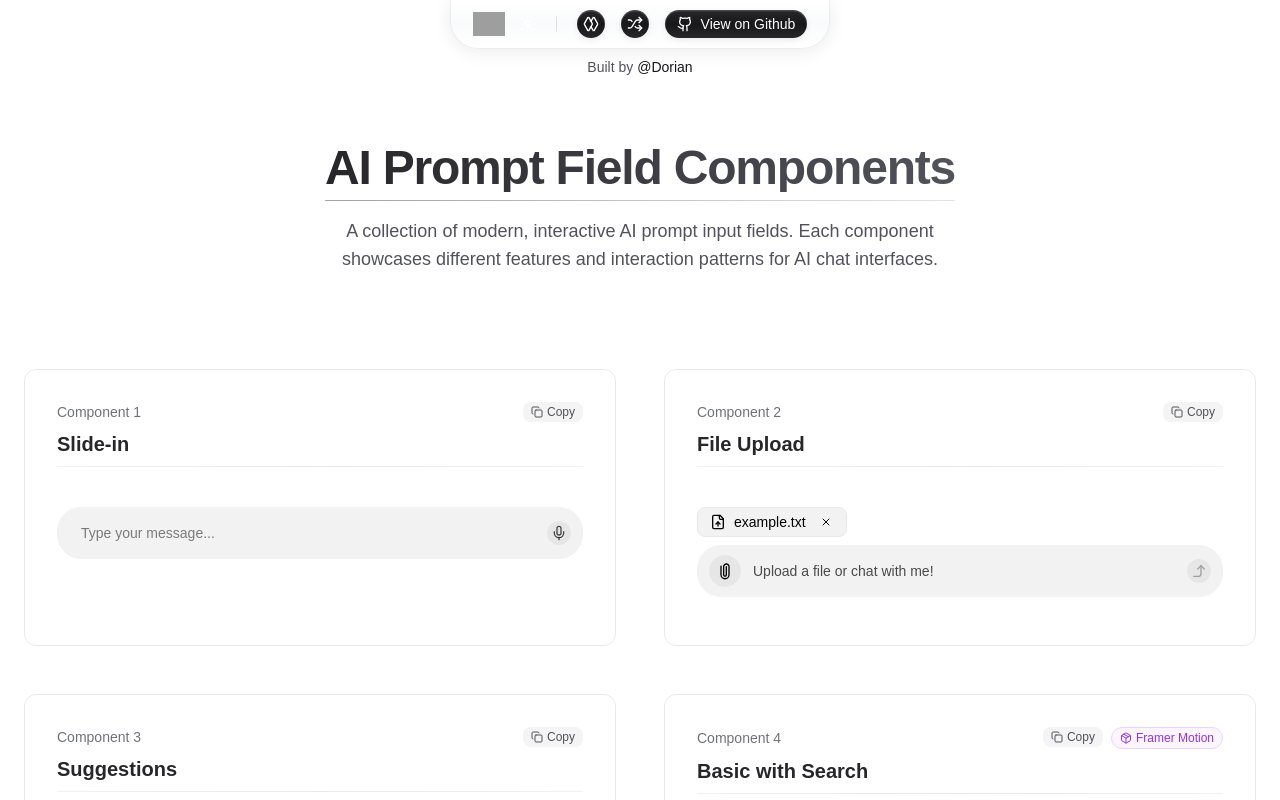
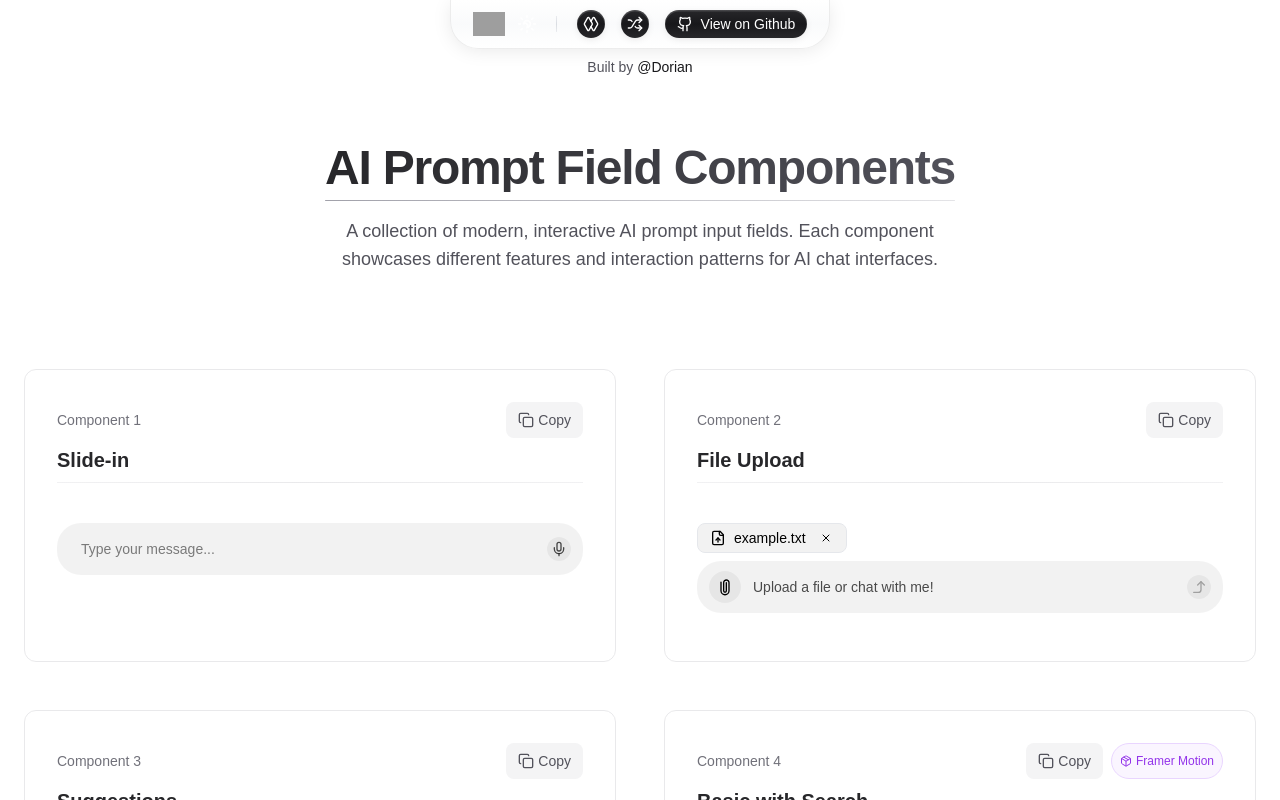
Before and after one commit to syntax-syndicate/kokonut-ui-components, a Next.js app: page / in a window 1280 px wide. Shown: the top 800 px of the page. Built offline with nearby package versions, Linux system fonts and the light colour scheme; grey boxes are pictures that could not be loaded.

Commit message:
remove api and add server action

```diff
--- a/app/api/components/route.ts
+++ /dev/null
@@ -1,33 +0,0 @@
-import { NextResponse } from "next/server";
-
-import fs from "fs";
-import path from "path";
-
-export async function GET(request: Request) {
-    const searchParams = new URL(request.url).searchParams;
-    const fileName = searchParams.get("fileName");
-
-    if (!fileName) {
-        return NextResponse.json(
-            { error: "fileName is required" },
-            { status: 400 }
-        );
-    }
-
-    const componentsList = fs.readdirSync(
-        path.join(process.cwd(), "components", "custom")
-    );
-
-    if (!componentsList.includes(fileName)) {
-        return NextResponse.json({ error: "File not found" }, { status: 404 });
-    }
-
-    const filePath = path.join(process.cwd(), "components", "custom", fileName);
-
-    try {
-        const text = fs.readFileSync(filePath, "utf-8");
-        return NextResponse.json({ text });
-    } catch (error) {
-        return NextResponse.json({ error: "File not found" }, { status: 404 });
-    }
-}
--- /dev/null
+++ b/app/global-error.tsx
@@ -0,0 +1,22 @@
+"use client"; // Error boundaries must be Client Components
+
+export default function GlobalError({
+    error,
+    reset,
+}: {
+    error: Error & { digest?: string };
+    reset: () => void;
+}) {
+    console.log(error);
+    return (
+        <html lang="en">
+            <body>
+                <h2>Something went wrong!</h2>
+                <p>{error.message}</p>
+                <button type="button" onClick={() => reset()}>
+                    Try again
+                </button>
+            </body>
+        </html>
+    );
+}
--- a/app/page.tsx
+++ b/app/page.tsx
@@ -3,6 +3,8 @@
 import { useState } from "react";
 import { Header } from "@/components/header";
 import { MenuSidebar } from "@/components/menu-sidebar";
+
+import AIInput_01 from "@/components/custom/ai-input-01";
 import AIInput_02 from "@/components/custom/ai-input-02";
 import AIInput_04 from "@/components/custom/ai-input-04";
 import AIInput_05 from "@/components/custom/ai-input-05";
@@ -17,7 +19,6 @@ import AIInput_13 from "@/components/custom/ai-input-13";
 import AIInput_14 from "@/components/custom/ai-input-14";
 import AIInput_15 from "@/components/custom/ai-input-15";
 import AIInput_16 from "@/components/custom/ai-input-16";
-import AIInput_01 from "@/components/custom/ai-input-01";
 import AIInput_03 from "@/components/custom/ai-input-03";
 import AIInput_17 from "@/components/custom/ai-input-17";
 import AIInput_19 from "@/components/custom/ai-input-19";
--- a/components/ComponentItem.tsx
+++ b/components/ComponentItem.tsx
@@ -1,5 +1,7 @@
+import { getComponent } from "@/lib/action";
 import { CopyWrapper } from "@/lib/copy-wrapper";
 import { Package } from "lucide-react";
+import { useEffect, useState, useTransition } from "react";
 
 interface ComponentItemProps {
     item: {
@@ -12,6 +14,26 @@ interface ComponentItemProps {
 }
 
 export function ComponentItem({ item }: ComponentItemProps) {
+    const [isLoading, startTransition] = useTransition();
+    const [rawText, setRawText] = useState("");
+    useEffect(() => {
+        try {
+            startTransition(async () => {
+                /**
+                 * Call server action
+                 */
+                const component = await getComponent(item.fileName);
+                setRawText(component);
+                /**
+                 * Simulate for animation.
+                 */
+                await new Promise((resolve) => setTimeout(resolve, 1000));
+            });
+        } catch (err) {
+            console.error("Failed to copy:", err);
+        }
+    }, [item]);
+
     return (
         <div
             id={`component-${item.id}`}
@@ -26,12 +48,12 @@ export function ComponentItem({ item }: ComponentItemProps) {
                             Component {item.id + 1}
                         </h3>
                         <div className="block sm:hidden">
-                            <CopyWrapper text={item.fileName} />
+                            <CopyWrapper text={rawText} />
                         </div>
                     </div>
                     <div className="flex flex-wrap gap-2">
                         <div className="hidden sm:block">
-                            <CopyWrapper text={item.fileName} />
+                            <CopyWrapper text={rawText} />
                         </div>
                         {item.dependencies && (
                             <div className="flex flex-wrap gap-1">
--- a/components/ViewComponents.tsx
+++ b/components/ViewComponents.tsx
@@ -1,3 +1,4 @@
+import { Suspense } from "react";
 import { ComponentItem } from "./ComponentItem";
 
 interface Component {
@@ -14,10 +15,12 @@ interface ViewComponentsProps {
 
 export function ViewComponents({ components }: ViewComponentsProps) {
     return (
-        <div className="grid grid-cols-1 md:grid-cols-2 gap-8 sm:gap-12 w-full">
-            {components.map((item) => (
-                <ComponentItem key={item.id} item={item} />
-            ))}
-        </div>
+        <Suspense fallback={null}>
+            <div className="grid grid-cols-1 md:grid-cols-2 gap-8 sm:gap-12 w-full">
+                {components.map((item) => (
+                    <ComponentItem key={item.id} item={item} />
+                ))}
+            </div>
+        </Suspense>
     );
 }
--- /dev/null
+++ b/lib/action.ts
@@ -0,0 +1,14 @@
+"use server";
+
+import path from "path";
+import { promises as fs } from 'fs';
+
+
+export async function getComponent(fileName: string) {
+    const prePath = path.join(process.cwd(), "components", "custom");
+
+    const file = await fs.readFile(path.join(prePath, fileName), "utf-8");
+
+
+    return file;
+}
--- a/lib/copy-button.tsx
+++ b/lib/copy-button.tsx
@@ -1,30 +1,23 @@
 import { Copy, Check } from "lucide-react";
 
 interface CopyButtonProps {
-    onClick: () => void;
-    isCopied: boolean;
+    onClick?: () => void;
 }
 
-export function CopyButton({ onClick, isCopied }: CopyButtonProps) {
+export function CopyButton({ onClick }: CopyButtonProps) {
     return (
         <button
             type="button"
             onClick={onClick}
-            className="relative flex items-center gap-1 px-2 py-0.5 rounded-lg text-xs
+            className="relative flex items-center gap-1 px-3 py-2 rounded-lg text-sm
                 bg-zinc-100 hover:bg-zinc-200 dark:bg-zinc-800 dark:hover:bg-zinc-700
-                text-zinc-600 dark:text-zinc-400 transition-colors"
+                text-zinc-600 dark:text-zinc-400 transition-colors
+                touch-manipulation"
         >
-            {isCopied ? (
-                <>
-                    <Check className="w-3 h-3" />
-                    Copied!
-                </>
-            ) : (
-                <>
-                    <Copy className="w-3 h-3" />
-                    Copy
-                </>
-            )}
+            <>
+                <Copy className="w-4 h-4" />
+                Copy
+            </>
         </button>
     );
 }
--- a/lib/copy-overlay.tsx
+++ b/lib/copy-overlay.tsx
@@ -14,7 +14,7 @@ export function CopyOverlay({ show }: CopyOverlayProps) {
             animate={{ opacity: 1 }}
             exit={{ opacity: 0 }}
             transition={{ duration: 0.2 }}
-            className="absolute inset-0 flex items-center justify-center rounded-xl z-50 overflow-hidden"
+            className="absolute inset-0 flex items-center justify-center rounded-xl z-50 overflow-hidden px-4 sm:px-0"
         >
             <div
                 className="absolute inset-0
@@ -31,16 +31,16 @@ export function CopyOverlay({ show }: CopyOverlayProps) {
                     stiffness: 200,
                     damping: 15,
                 }}
-                className="relative flex flex-col items-center gap-2"
+                className="relative flex flex-col items-center gap-1.5 sm:gap-2"
             >
                 <div
-                    className="w-12 h-12 rounded-full bg-green-100 dark:bg-white/15
+                    className="w-10 h-10 sm:w-12 sm:h-12 rounded-full bg-green-100 dark:bg-white/15
                     flex items-center justify-center border border-green-200 dark:border-white/25"
                 >
-                    <Check className="w-6 h-6 text-green-600 dark:text-white/90" />
+                    <Check className="w-5 h-5 sm:w-6 sm:h-6 text-green-600 dark:text-white/90" />
                 </div>
                 <span
-                    className="text-base font-medium text-zinc-600
+                    className="text-sm sm:text-base text-zinc-600
                     dark:text-white/90 font-semibold"
                 >
                     Copied to clipboard
--- a/lib/copy-wrapper.tsx
+++ b/lib/copy-wrapper.tsx
@@ -1,6 +1,4 @@
-"use client";
-
-import { useState, useTransition } from "react";
+import { useState } from "react";
 import { CopyOverlay } from "./copy-overlay";
 import { AnimatePresence } from "framer-motion";
 import { CopyButton } from "./copy-button";
@@ -10,30 +8,19 @@ interface CopyWrapperProps {
 }
 
 export function CopyWrapper({ text }: CopyWrapperProps) {
-    const [isLoading, startTransition] = useTransition();
+    const [showOverlay, setShowOverlay] = useState(false);
 
-    const handleCopy = async () => {
-        try {
-            startTransition(async () => {
-                const res = await fetch(`/api/components?fileName=${text}`, {
-                    cache: "force-cache",
-                });
-                const data = await res.json();
-                if (data.text) {
-                    await navigator.clipboard.writeText(data.text);
-                    await new Promise((resolve) => setTimeout(resolve, 1000));
-                }
-            });
-        } catch (err) {
-            console.error("Failed to copy:", err);
-        }
+    const handleCopy = () => {
+        setShowOverlay(true);
+        navigator.clipboard.writeText(text);
+        setTimeout(() => setShowOverlay(false), 1000);
     };
 
     return (
         <>
-            <CopyButton onClick={handleCopy} isCopied={isLoading} />
+            <CopyButton onClick={handleCopy} />
             <AnimatePresence>
-                <CopyOverlay show={isLoading} />
+                <CopyOverlay show={showOverlay} />
             </AnimatePresence>
         </>
     );
--- a/next.config.ts
+++ b/next.config.ts
@@ -1,5 +1,9 @@
 import type { NextConfig } from "next";
 
-const nextConfig: NextConfig = {};
+const nextConfig: NextConfig = {
+    outputFileTracingIncludes: {
+        "/**": ["components/custom/**/*"],
+    },
+};
 
 export default nextConfig;
```
